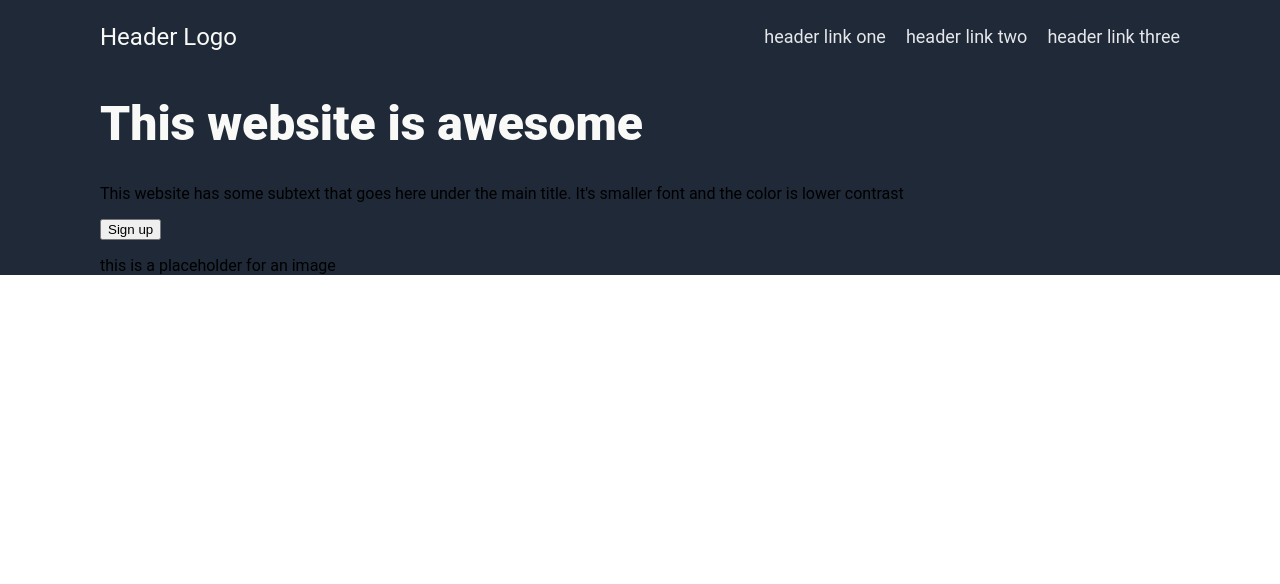
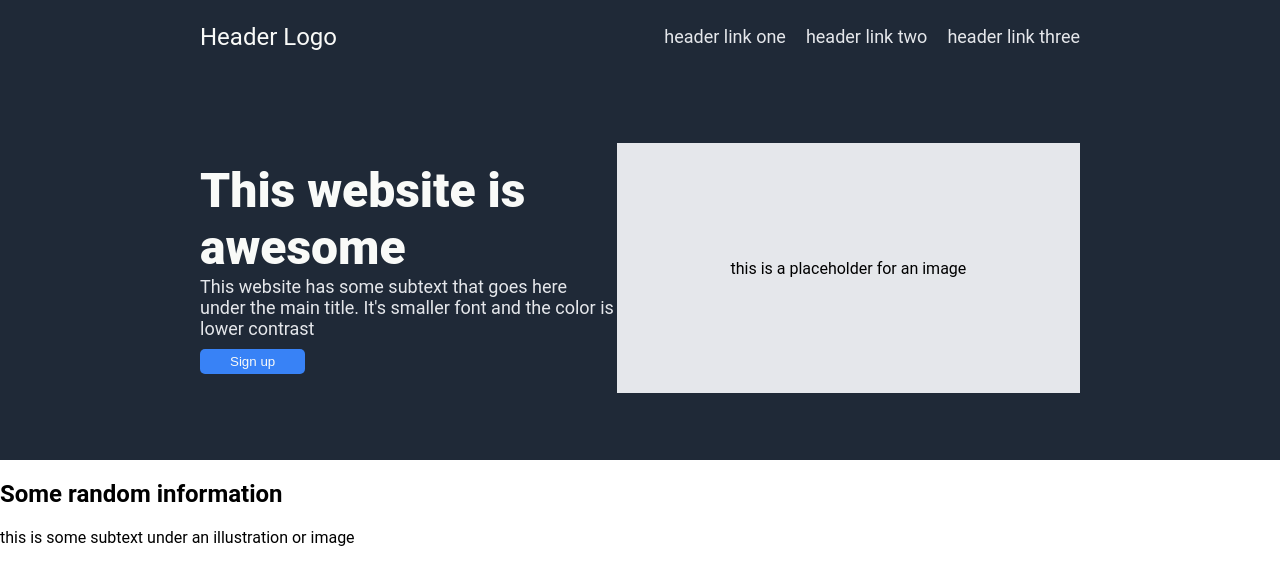
Before and after one commit to ElvisDaniel1/odin-landing-page, a plain HTML site: page index.html in a window 1280 px wide. Drawn offline with Linux system fonts and the light colour scheme.

Commit message:
Complete section 1 div

```diff
--- a/index.html
+++ b/index.html
@@ -31,5 +31,14 @@
             </div>
         </div>
     </div>
+    <div class="sect-2">
+        <h2>Some random information</h2>
+        <div class="info-container">
+            <div class="card">
+                <div class="img"></div>
+                <p>this is some subtext under an illustration or image</p>
+            </div>
+        </div>
+    </div>
 </body>
 </html>
--- a/style.css
+++ b/style.css
@@ -2,6 +2,7 @@
     --dark-bg: #1F2937;
     --white-txt: #F9FAF8;
     --grey-txt: #E5E7EB;
+    --blue-bg: #3882F6;
 }
 
 body {
@@ -12,8 +13,9 @@ body {
 
 .sect-1 {
     background-color: var(--dark-bg);
-    padding: 0 100px;
+    padding: 0 200px;
     padding-top: 10px;
+    height: 450px;
 }
 
 
@@ -22,6 +24,7 @@ header {
     flex-direction: row;
     justify-content: space-between;
     align-items: center;
+    margin-bottom: 80px;
 }
 header .left-links {
     font-size: 24px;
@@ -44,8 +47,40 @@ header .right-links li {
     font-size: 18px;
 }
 
+.hero {
+    display: flex;
+    justify-content: space-between;
+    align-items: center;
+}
+.hero .left {
+    width: 450px;
+}
 .hero .left h1 {
     font-size: 48px;
     color: var(--white-txt);
     font-weight: 900;
+    padding: 0;
+    margin: 0;
 }
+.hero .left p {
+    color: var(--grey-txt);
+    font-size: 18px;
+    margin: 0;
+    margin-bottom: 10px;
+}
+.hero .left button {
+    background-color: var(--blue-bg);
+    color: var(--white-txt);
+    padding: 5px 30px;
+    border-radius: 5px;
+    border: none;
+}
+
+.right {
+    width: 500px;
+    height: 250px;
+    background-color:var(--grey-txt);
+    display: flex;
+    justify-content: center;
+    align-items: center;
+}
```
